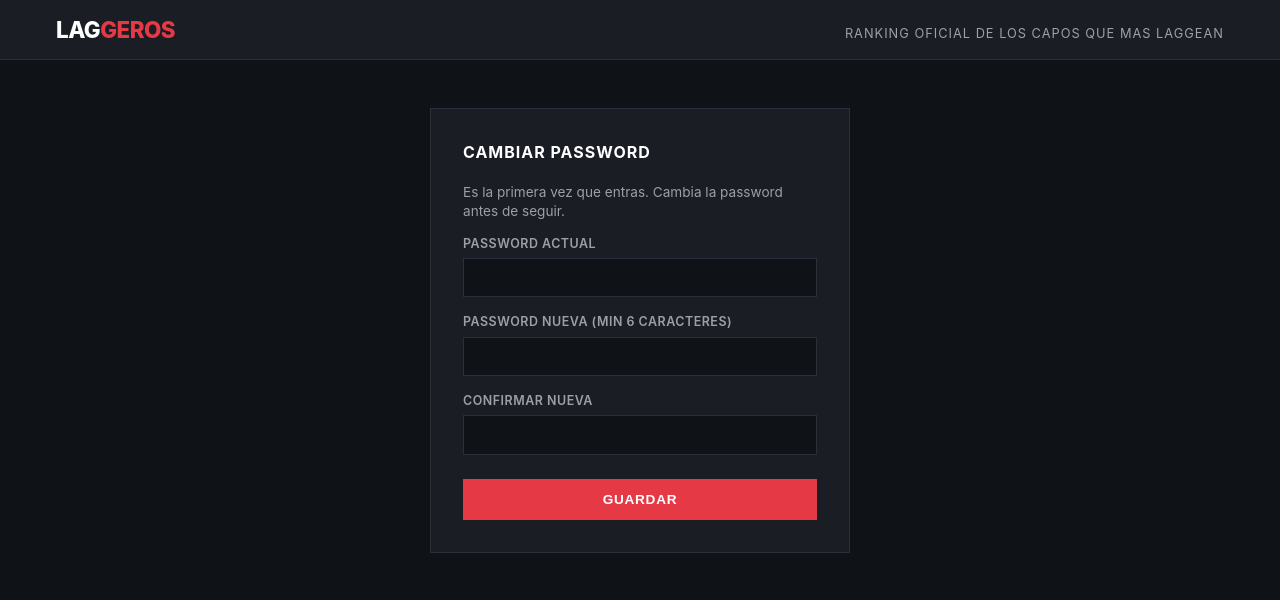
After one commit to marcosfilipich/laggeros, a Flask app: page /auth/change-password in a window 1280 px wide. The commit adds this page. Shown: the top 600 px of the page. Run offline with Flask 3, Linux system fonts and the light colour scheme; the visitor is signed in with stand-in values (Sample User, id 1).

Commit message:
Stage 1: add auth (login, logout, force-change-password)
- Add Flask-Login dependency, password_hash + must_change_password on Player
- Werkzeug for password hashing (built-in pbkdf2-sha256)
- New /auth blueprint: login, logout, change-password
- before_request: force users with must_change_password=True to /auth/change-password
- All main routes now require @login_required
- Header shows logged-in nickname + change-pwd + logout links
- Sidebar: removed 'Reportar' (manual point-adding deprecated; will be
  replaced by reports/voting flow in next stage)
- New CLI: 'flask set-password <nick> <pw>' and 'flask init-passwords'
  (generates random passwords for all players without one and prints them)
- Separate base_auth.html for login/change-password (no sidebar layout)

```diff
--- a/app/__init__.py
+++ b/app/__init__.py
@@ -1,9 +1,15 @@
+import secrets
 import click
-from flask import Flask
+from flask import Flask, redirect, request, url_for
 from flask_sqlalchemy import SQLAlchemy
+from flask_login import LoginManager, current_user
 from sqlalchemy import MetaData
 
 db = SQLAlchemy()
+login_manager = LoginManager()
+login_manager.login_view = "auth.login"
+login_manager.login_message = "Tenes que iniciar sesion."
+login_manager.login_message_category = "error"
 
 
 def create_app():
@@ -11,9 +17,27 @@ def create_app():
     app.config.from_object("config.Config")
 
     db.init_app(app)
+    login_manager.init_app(app)
 
-    from app import routes
+    @login_manager.user_loader
+    def load_user(user_id):
+        from app.models import Player
+        return Player.query.get(int(user_id))
+
+    @app.before_request
+    def force_password_change():
+        if not current_user.is_authenticated:
+            return
+        if not current_user.must_change_password:
+            return
+        allowed = {"auth.change_password", "auth.logout", "static"}
+        if request.endpoint in allowed:
+            return
+        return redirect(url_for("auth.change_password"))
+
+    from app import routes, auth
     app.register_blueprint(routes.bp)
+    app.register_blueprint(auth.bp)
 
     @app.cli.command("init-db")
     def init_db():
@@ -24,7 +48,6 @@ def create_app():
     @app.cli.command("seed")
     def seed():
         from app.models import Player
-        # nickname, nombre_real
         defaults = [
             ("Queso", "Marcos"),
             ("Ghiro", "Ghiro"),
@@ -56,4 +79,38 @@ def create_app():
         db.create_all()
         print(f"Database reset: dropped {len(meta.tables)} table(s), recreated current schema.")
 
+    @app.cli.command("set-password")
+    @click.argument("nickname")
+    @click.argument("password")
+    def set_password_cmd(nickname, password):
+        from app.models import Player
+        p = Player.query.filter_by(nickname=nickname).first()
+        if not p:
+            print(f"Player '{nickname}' no encontrado.")
+            return
+        p.set_password(password)
+        p.must_change_password = True
+        db.session.commit()
+        print(f"Password seteada para '{nickname}' (debe cambiarla en el primer login).")
+
+    @app.cli.command("init-passwords")
+    def init_passwords():
+        """Genera passwords random para todos los players sin password seteada."""
+        from app.models import Player
+        rows = Player.query.order_by(Player.id).all()
+        print()
+        print(f"{'Nickname':<12} {'Nombre':<18} Password inicial")
+        print("-" * 60)
+        for p in rows:
+            if p.password_hash:
+                print(f"{p.nickname:<12} {p.nombre_real or '-':<18} (ya tiene password)")
+                continue
+            pw = secrets.token_urlsafe(6)
+            p.set_password(pw)
+            p.must_change_password = True
+            print(f"{p.nickname:<12} {p.nombre_real or '-':<18} {pw}")
+        db.session.commit()
+        print()
+        print("Compartir estas passwords con cada player. Las van a tener que cambiar al primer login.")
+
     return app
--- /dev/null
+++ b/app/auth.py
@@ -0,0 +1,67 @@
+from flask import Blueprint, render_template, request, redirect, url_for, flash
+from flask_login import login_user, logout_user, login_required, current_user
+from app import db
+from app.models import Player
+
+bp = Blueprint("auth", __name__, url_prefix="/auth")
+
+
+@bp.route("/login", methods=["GET", "POST"])
+def login():
+    if current_user.is_authenticated:
+        return redirect(url_for("main.index"))
+
+    if request.method == "POST":
+        nickname = (request.form.get("nickname") or "").strip()
+        password = request.form.get("password") or ""
+
+        player = Player.query.filter_by(nickname=nickname).first()
+        if not player or not player.check_password(password):
+            flash("Nickname o password incorrectos.", "error")
+            return redirect(url_for("auth.login"))
+
+        login_user(player, remember=True)
+        if player.must_change_password:
+            return redirect(url_for("auth.change_password"))
+
+        next_url = request.args.get("next")
+        return redirect(next_url or url_for("main.index"))
+
+    return render_template("auth/login.html")
+
+
+@bp.route("/logout")
+@login_required
+def logout():
+    logout_user()
+    flash("Sesion cerrada.", "success")
+    return redirect(url_for("auth.login"))
+
+
+@bp.route("/change-password", methods=["GET", "POST"])
+@login_required
+def change_password():
+    if request.method == "POST":
+        current_pw = request.form.get("current_password") or ""
+        new_pw = request.form.get("new_password") or ""
+        confirm_pw = request.form.get("confirm_password") or ""
+
+        if not current_user.check_password(current_pw):
+            flash("Password actual incorrecta.", "error")
+            return redirect(url_for("auth.change_password"))
+
+        if len(new_pw) < 6:
+            flash("La nueva password tiene que tener al menos 6 caracteres.", "error")
+            return redirect(url_for("auth.change_password"))
+
+        if new_pw != confirm_pw:
+            flash("Las passwords no coinciden.", "error")
+            return redirect(url_for("auth.change_password"))
+
+        current_user.set_password(new_pw)
+        current_user.must_change_password = False
+        db.session.commit()
+        flash("Password actualizada.", "success")
+        return redirect(url_for("main.index"))
+
+    return render_template("auth/change_password.html", forced=current_user.must_change_password)
--- a/app/static/style.css
+++ b/app/static/style.css
@@ -63,6 +63,71 @@ header h1 .accent { color: var(--accent); }
     text-transform: uppercase;
     letter-spacing: 1px;
 }
+.user-bar {
+    color: var(--text-secondary);
+    font-size: 0.78rem;
+}
+.user-bar strong { color: var(--text-primary); font-weight: 600; }
+.user-bar a { color: var(--text-secondary); text-decoration: none; }
+.user-bar a:hover { color: var(--accent); }
+
+/* ===== Auth pages (login / change password) ===== */
+.auth-wrap {
+    display: flex;
+    justify-content: center;
+    padding: 3rem 1rem;
+}
+.auth-card {
+    background: var(--bg-secondary);
+    border: 1px solid var(--border);
+    padding: 2rem;
+    width: 100%;
+    max-width: 420px;
+}
+.auth-card h2 {
+    margin: 0 0 1.25rem;
+    font-size: 1rem;
+    text-transform: uppercase;
+    letter-spacing: 1px;
+    color: var(--text-primary);
+}
+.auth-card form label {
+    display: block;
+    margin-bottom: 1rem;
+    font-size: 0.78rem;
+    color: var(--text-secondary);
+    text-transform: uppercase;
+    letter-spacing: 0.5px;
+    font-weight: 600;
+}
+.auth-card form input {
+    display: block;
+    width: 100%;
+    padding: 0.65rem 0.8rem;
+    margin-top: 0.35rem;
+    background: var(--bg-primary);
+    border: 1px solid var(--border);
+    color: var(--text-primary);
+    font-size: 0.95rem;
+}
+.auth-card form input:focus {
+    outline: none;
+    border-color: var(--accent);
+}
+.auth-card form button {
+    width: 100%;
+    background: var(--accent);
+    color: white;
+    border: none;
+    padding: 0.8rem;
+    font-size: 0.85rem;
+    font-weight: 700;
+    text-transform: uppercase;
+    letter-spacing: 0.7px;
+    cursor: pointer;
+    margin-top: 0.5rem;
+}
+.auth-card form button:hover { background: var(--accent-hover); }
 
 /* ===== Layout (sidebar + main) ===== */
 .layout {
--- /dev/null
+++ b/app/templates/auth/change_password.html
@@ -0,0 +1,22 @@
+{% extends "base_auth.html" %}
+{% block title %}Cambiar password{% endblock %}
+{% block content %}
+<h2>Cambiar <span class="accent">password</span></h2>
+{% if forced %}
+<p style="color: var(--text-secondary); font-size: 0.85rem; margin-top: 0;">
+    Es la primera vez que entras. Cambia la password antes de seguir.
+</p>
+{% endif %}
+<form method="post">
+    <label>Password actual
+        <input type="password" name="current_password" required autocomplete="current-password">
+    </label>
+    <label>Password nueva (min 6 caracteres)
+        <input type="password" name="new_password" required minlength="6" autocomplete="new-password">
+    </label>
+    <label>Confirmar nueva
+        <input type="password" name="confirm_password" required minlength="6" autocomplete="new-password">
+    </label>
+    <button type="submit">Guardar</button>
+</form>
+{% endblock %}
--- /dev/null
+++ b/app/templates/base_auth.html
@@ -0,0 +1,30 @@
+<!DOCTYPE html>
+<html lang="es">
+<head>
+    <meta charset="UTF-8">
+    <meta name="viewport" content="width=device-width, initial-scale=1.0">
+    <title>{% block title %}Laggeros{% endblock %} - Login</title>
+    <link rel="stylesheet" href="{{ url_for('static', filename='style.css') }}">
+</head>
+<body>
+    <header>
+        <div class="container header-top">
+            <h1><a href="{{ url_for('auth.login') }}">LAG<span class="accent">GEROS</span></a></h1>
+            <span class="tagline">Ranking oficial de los capos que mas laggean</span>
+        </div>
+    </header>
+
+    <div class="auth-wrap">
+        <div class="auth-card">
+            {% with messages = get_flashed_messages(with_categories=true) %}
+                {% if messages %}
+                    {% for category, msg in messages %}
+                        <div class="flash flash-{{ category }}">{{ msg }}</div>
+                    {% endfor %}
+                {% endif %}
+            {% endwith %}
+            {% block content %}{% endblock %}
+        </div>
+    </div>
+</body>
+</html>
--- a/app/templates/index.html
+++ b/app/templates/index.html
@@ -13,7 +13,7 @@
             <tr>
                 <th class="num">#</th>
                 <th>Nickname</th>
-                <th>Nombre real</th>
+                <th>Nombre</th>
                 <th class="num">Puntos</th>
                 <th class="num">Reportes</th>
                 <th>Ultimo</th>
--- a/app/templates/manage.html
+++ b/app/templates/manage.html
@@ -8,7 +8,7 @@
     </div>
     <form method="post" class="form-body">
         <label>Nickname <input type="text" name="nickname" required maxlength="80" placeholder="Apodo unico"></label>
-        <label>Nombre real <input type="text" name="nombre_real" maxlength="120" placeholder="Opcional"></label>
+        <label>Nombre <input type="text" name="nombre_real" maxlength="120" placeholder="Opcional"></label>
         <button type="submit">Agregar player</button>
     </form>
     {% if players %}
@@ -16,7 +16,7 @@
         <thead>
             <tr>
                 <th>Nickname</th>
-                <th>Nombre real</th>
+                <th>Nombre</th>
             </tr>
         </thead>
         <tbody>
--- a/requirements.txt
+++ b/requirements.txt
@@ -1,5 +1,6 @@
 Flask==3.0.3
 Flask-SQLAlchemy==3.1.1
+Flask-Login==0.6.3
 PyMySQL==1.1.1
 python-dotenv==1.0.1
 gunicorn==23.0.0
```
Also changed, not shown: app/models.py (+13 -1 lines), app/routes.py (+4 -19 lines), app/templates/auth/login.html (added, +14 -0 lines), app/templates/base.html (+9 -2 lines), app/templates/report.html (deleted, +0 -27 lines).
